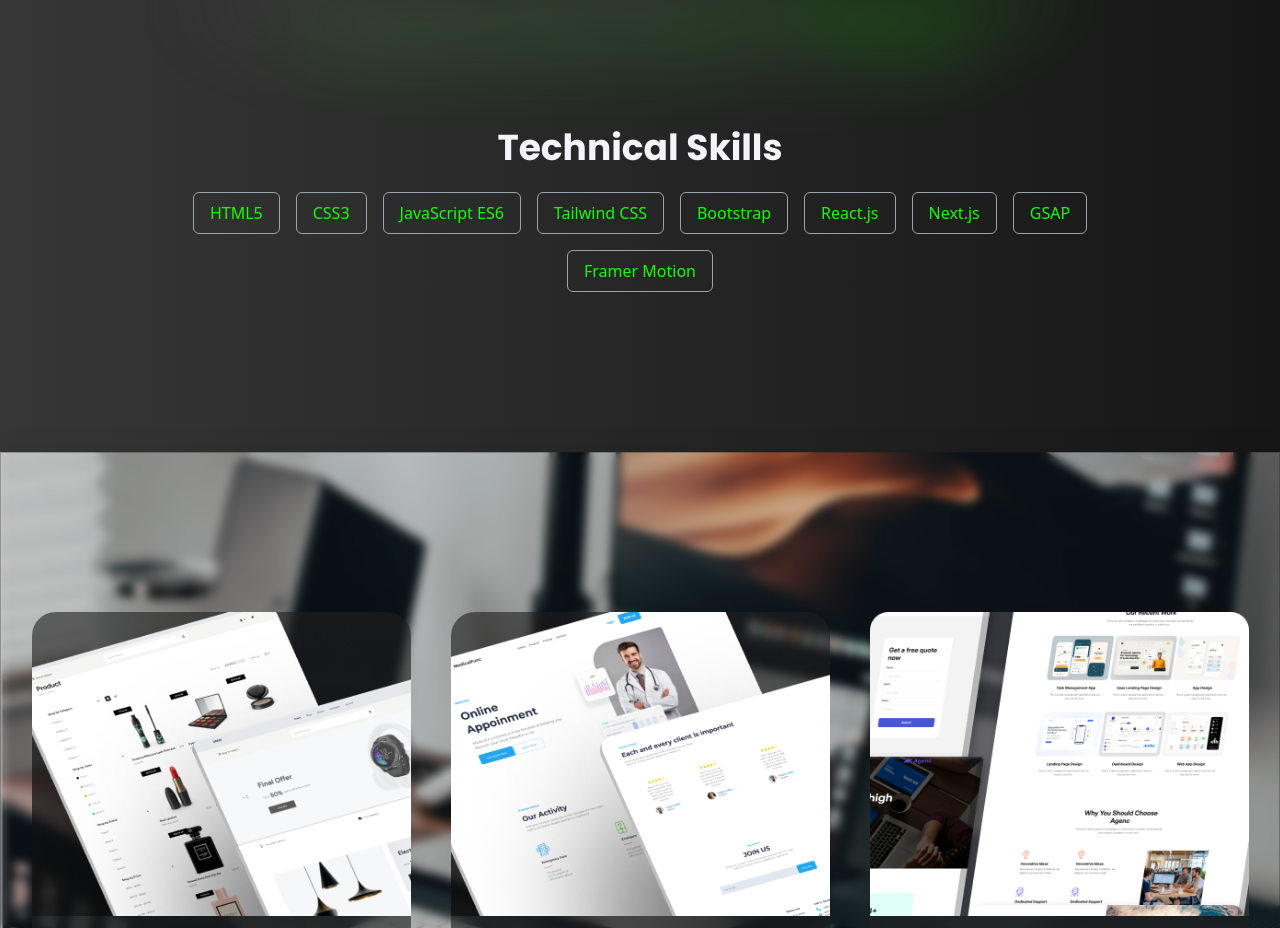
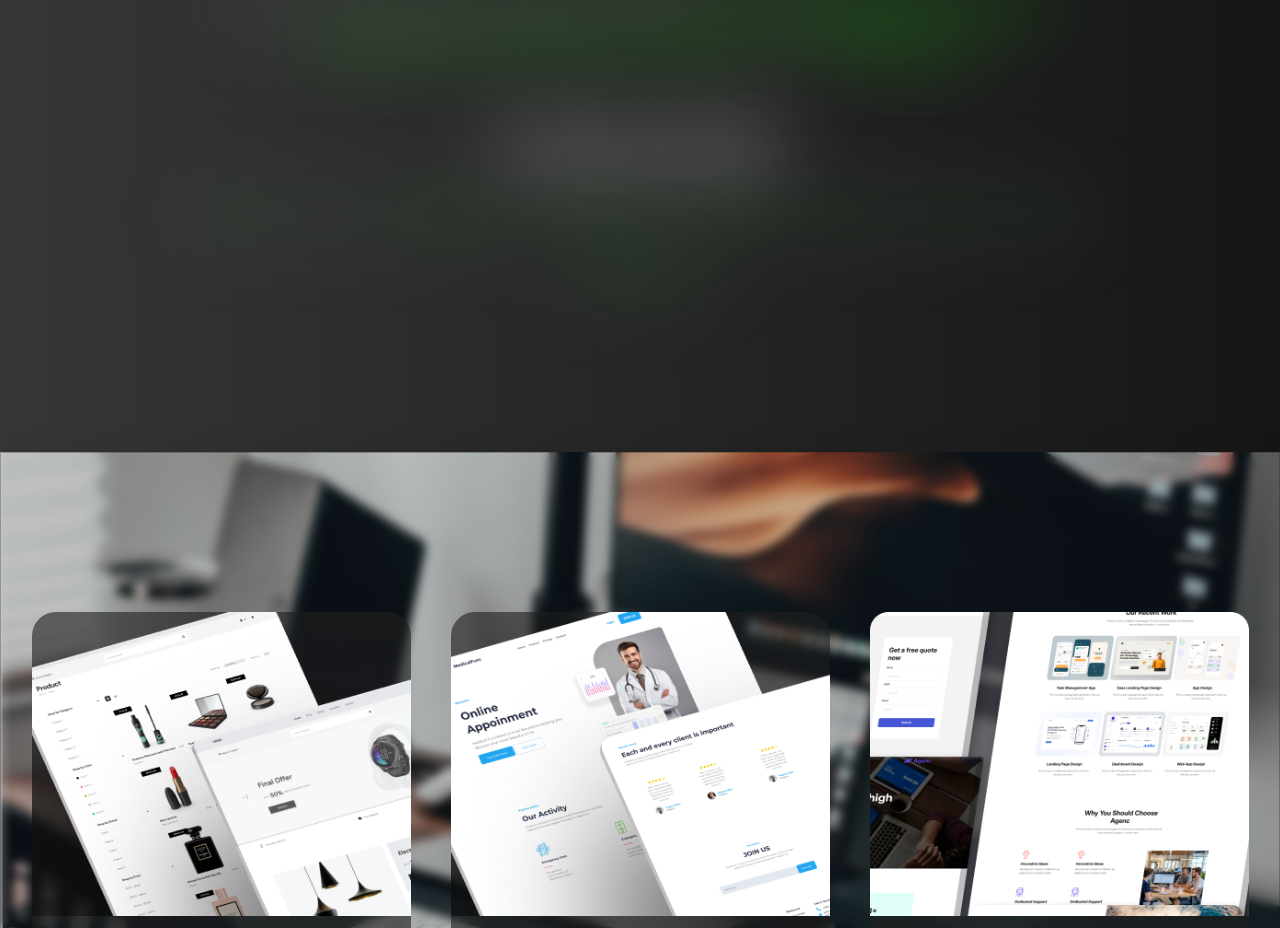
Before and after one commit to Mohammad-Nadil/nadil, a React (Vite) app: page / in a window 1280 px wide. Shown: the part 2000-2928 px from the top of the page. Built offline with nearby package versions, Linux system fonts and the light colour scheme; a web font is replaced by a local one.

Commit message:
skill animation added

```diff
--- a/src/component/About.jsx
+++ b/src/component/About.jsx
@@ -26,7 +26,7 @@ const About = ({ head, color }) => {
             <span className={`${color}`}>Medical website </span> and{" "}
             <span className={`${color}`}> Web Apps</span>.
           </p>
-          <div className="skills-section mt-10 text-center">
+          <div className="skills-section mt-10 text-center autoBlur">
             <h3 className={`font-poppins font-bold text-4xl mb-6 ${head}`}>
               Technical Skills
             </h3>
```
